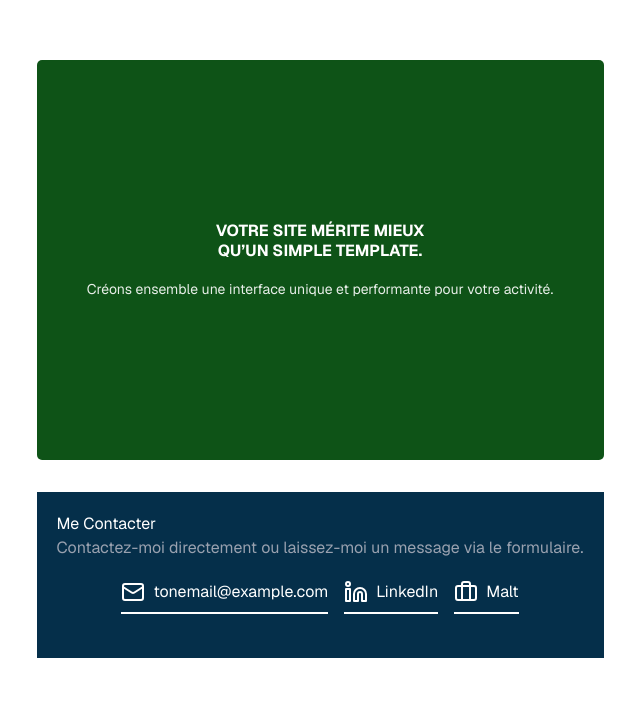
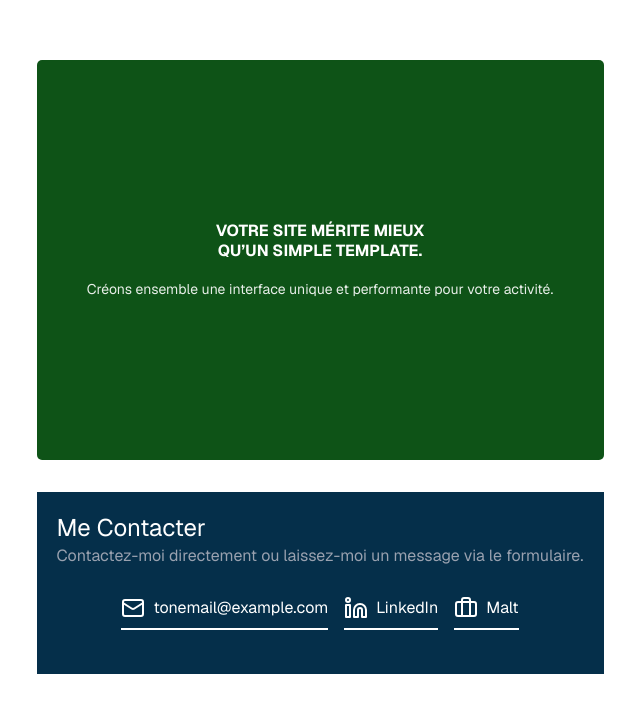
Before and after one commit to Halloween47/vitrine-2025, a Next.js app: page / in a window 1280 px wide. Shown: the part 104-816 px from the top of the page, without its empty margins (320-960 px from the left). Built offline with nearby package versions, Linux system fonts and the light colour scheme.

Commit message:
test bouton mail

```diff
--- a/src/components/Contact/Contact.module.css
+++ b/src/components/Contact/Contact.module.css
@@ -10,5 +10,5 @@
 }
 #test {
     border-bottom: 2px solid white;
-    padding-bottom: 8px;
+    padding: 8px 0px;
 }
--- a/src/components/Contact/Contact.tsx
+++ b/src/components/Contact/Contact.tsx
@@ -7,14 +7,14 @@ export default function ContactSection() {
 
   return (
     <section id={styles.contact} className="text-white bg-sky-950 px-6 py-12">
-  <h2 className="text-1xl">Me Contacter</h2>
+  <h2 className="text-2xl m-2">Me Contacter</h2>
   <p className="text-gray-400">
     Contactez-moi directement ou laissez-moi un message via le formulaire.
   </p>
 
   {/* 🚀 Ligne de contact rapide */}
   <div className="flex flex-col sm:flex-row justify-center gap-4 p-6 rounded-md" id={styles.element}>
-    <a className="flex items-center gap-2 text-gray-400 hover:text-white" id={styles.test} >
+    <a href="mailto:example@exemple.com" className="flex items-center gap-2 text-gray-400 hover:text-white" id={styles.test} >
       <Mail size={24} /> tonemail@example.com
     </a>
     <a href="https://www.linkedin.com/in/tonprofil" target="_blank" rel="noopener noreferrer"
```
